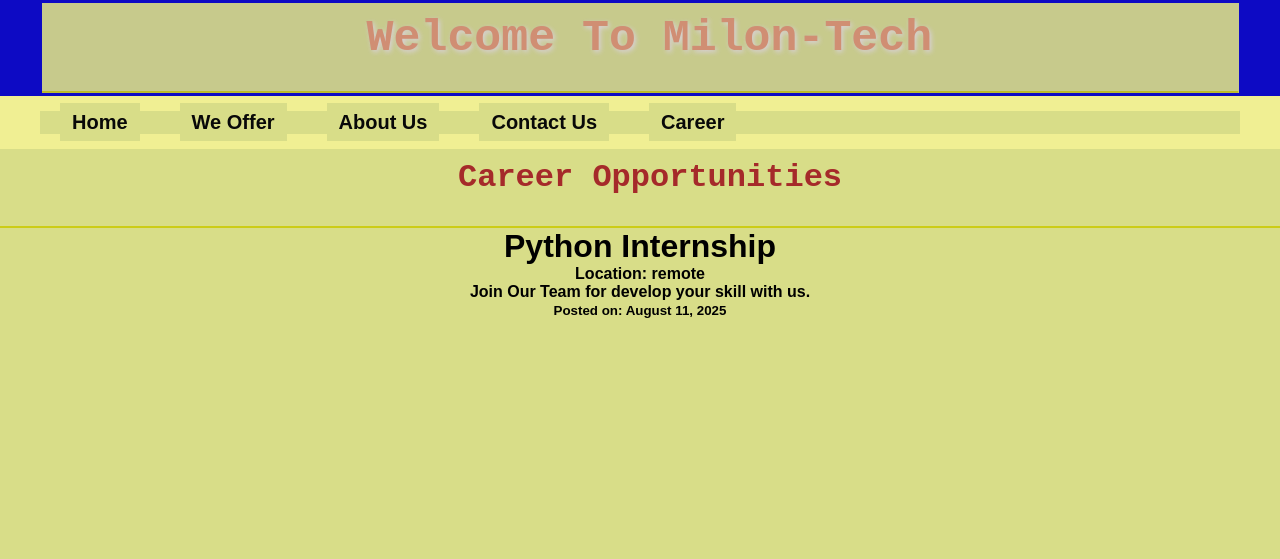
After one commit to Aynal7411/our_agency, a Django app: page /career/ in a window 1280 px wide. The commit adds this page. Shown: the top 559 px of the page. Run offline with Django 5.2, Linux system fonts and the light colour scheme; data comes from the database, SQL or seed files in the repository; both versions use the stored data as it was after the commit.

Commit message:
new model added

```diff
--- a/core/models.py
+++ b/core/models.py
@@ -25,3 +25,14 @@ class Employe(models.Model):
 
     def __str__(self):
         return self.designation
+
+
+class Career(models.Model):
+    title = models.CharField(max_length=200)
+    description = models.TextField()
+    location = models.CharField(max_length=100)
+    posted_date = models.DateTimeField(auto_now_add=True)
+    is_active = models.BooleanField(default=True)
+
+    def __str__(self):
+        return self.title
--- a/core/urls.py
+++ b/core/urls.py
@@ -1,5 +1,5 @@
 from django.urls import path
-from .views import home, offer_page, about_page, contact_page
+from .views import home, offer_page, about_page, contact_page, career_list
 
 
 urlpatterns = [
@@ -7,4 +7,5 @@ urlpatterns = [
     path('offer/', offer_page, name='offer'),  # Offer page URL
     path('about/', about_page, name='about'),  # About page URL
     path('contact/', contact_page, name='contact'),  # Contact page URL
+    path('career/', career_list, name='career_list'),  # Career list URL
 ]
--- a/core/views.py
+++ b/core/views.py
@@ -16,3 +16,8 @@ def about_page(request):
 
 def contact_page(request):
     return render(request, 'core/contact.html')
+from .models import Career
+
+def career_list(request):
+    careers = Career.objects.filter(is_active=True).order_by('-posted_date')
+    return render(request, 'core/career_list.html', {'careers': careers})
--- a/templates/core/base.html
+++ b/templates/core/base.html
@@ -6,6 +6,7 @@
     <meta charset="UTF-8">
     <meta name="viewport" content="width=device-width, initial-scale=1.0">
     <meta http-equiv="X-UA-Compatible" content="ie=edge">
+    <link rel="icon" href="{% static 'images/favicon.ico' %}" type="image/x-icon">
 
     <title>Milon-Tech</title>
     <link rel="stylesheet" href="{% static 'css/style.css' %}">
@@ -21,6 +22,7 @@
            <li> <a href="{% url 'offer' %}">We Offer</a></li>
            <li> <a href="{% url 'about' %}">About Us</a></li>
            <li> <a href="{% url 'contact' %}">Contact Us</a></li>
+            <li> <a href="{% url 'career_list' %}">Career</a></li>
            </ul>
            </div>
         </nav>
--- /dev/null
+++ b/templates/core/career_list.html
@@ -0,0 +1,23 @@
+<!-- templates/career/career_list.html -->
+{% extends "core/base.html" %}
+
+{% block title %}Career Opportunities{% endblock %}
+
+{% block content %}
+    <h1 style="color: brown;">Career Opportunities</h1>
+
+    {% if careers %}
+        <ul style="color: black;">
+            {% for career in careers %}
+                <li>
+                    <h2 style="color: black;">{{ career.title }}</h2>
+                    <p><strong>Location:</strong> {{ career.location }}</p>
+                    <p>{{ career.description|linebreaks }}</p>
+                    <p><small>Posted on: {{ career.posted_date|date:"F j, Y" }}</small></p>
+                </li>
+            {% endfor %}
+        </ul>
+    {% else %}
+        <p>No current career opportunities available.</p>
+    {% endif %}
+{% endblock %}
```
Also changed, not shown: core/admin.py (+5 -5 lines), core/migrations/0004_career.py (added), db.sqlite3.
